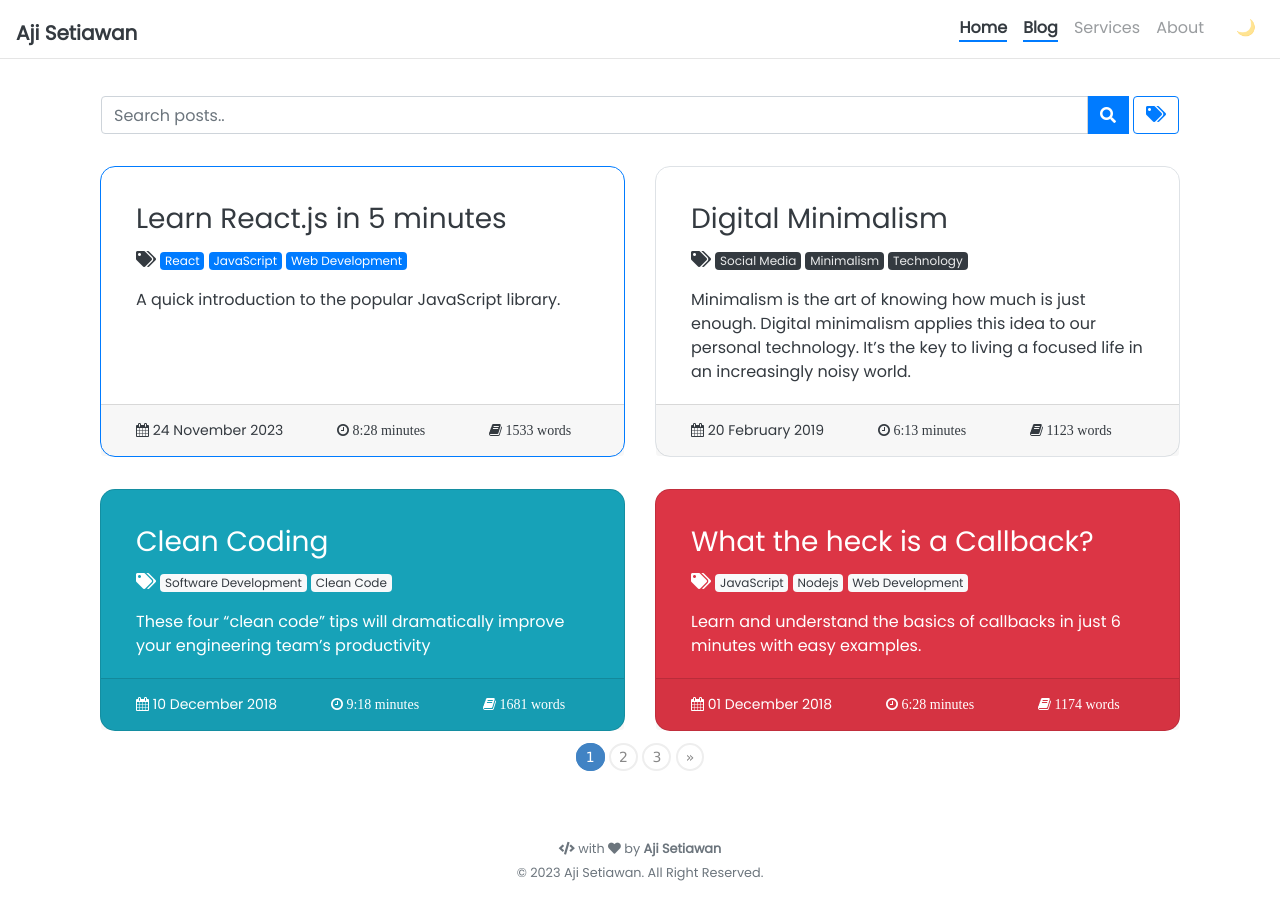
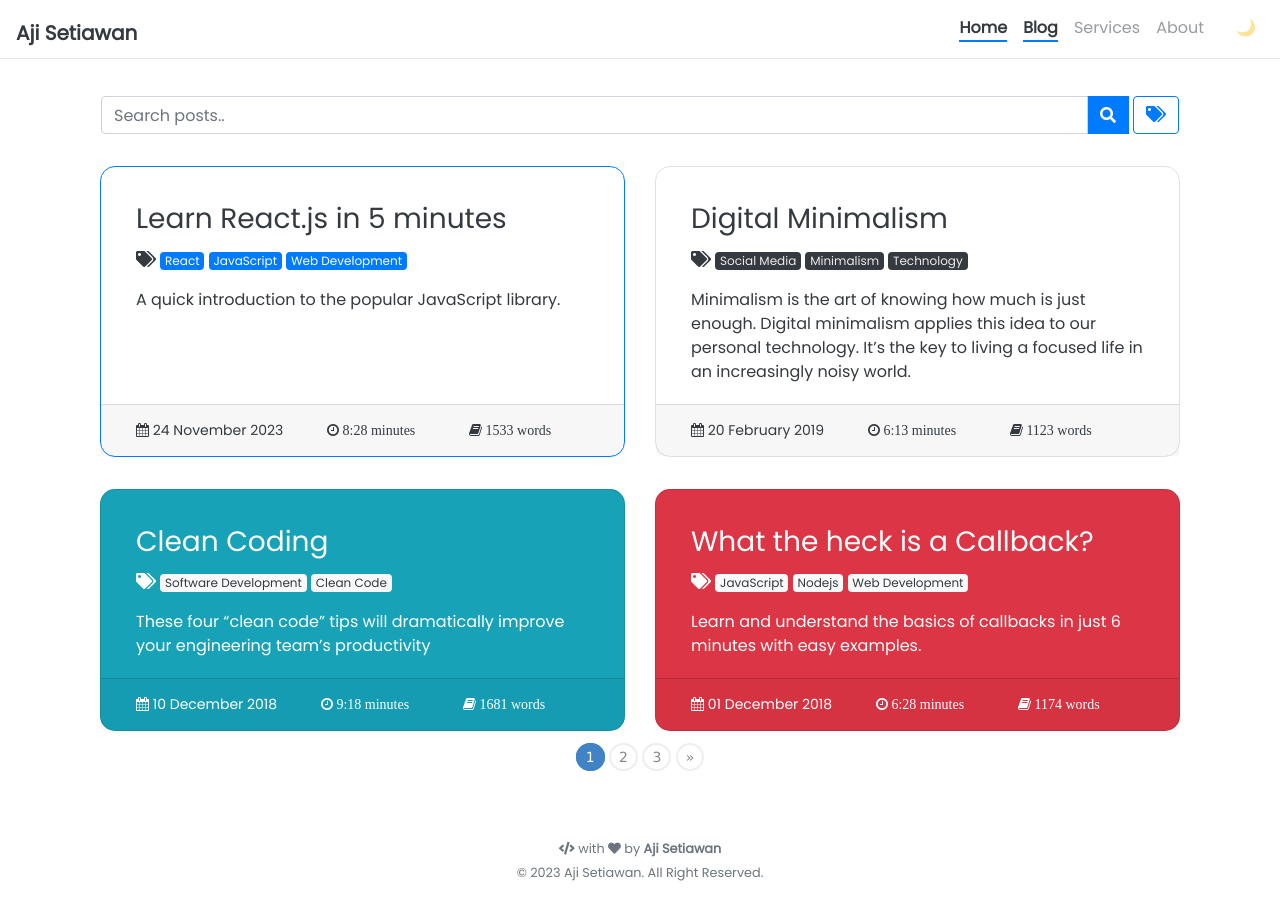
Before and after one commit to ajisetiawan716/ajisetiawan716.github.io, a Jekyll site: the page built from blog/index.html, in a window 1280 px wide. Built offline with Jekyll 4.4.1, drawn with Linux system fonts in a browser that asks for light colours; nearby versions of some CDN libraries; the list of posts is cut into pages by our own code; comment, search, counter and statistics services are not loaded.

Commit message:
Update reading_time.html

```diff
--- a/_includes/blog/reading_time.html
+++ b/_includes/blog/reading_time.html
@@ -15,6 +15,6 @@
 			<span class="icon-hourglass readingtime" style="margin-right:20px">阅读时间：{{ time }} {%if time > 1 %}mins{% else %}min{% endif %}</span>
 			<span class="icon-book readingtime" >字数：{{words}}</span>
 			{% else %}
-			<i class="fa fa-clock-o fa-1x" style="margin-left:50px"> {{ time }} minutes</i>
-			<i class="fa fa-book fa-1x" style="margin-left:60px"> {{words}} words</i>
+			<i class="fa fa-clock-o fa-1x" style="margin-left:40px"> {{ time }} minutes</i>
+			<i class="fa fa-book fa-1x" style="margin-left:50px"> {{words}} words</i>
 			{% endif %}
```
